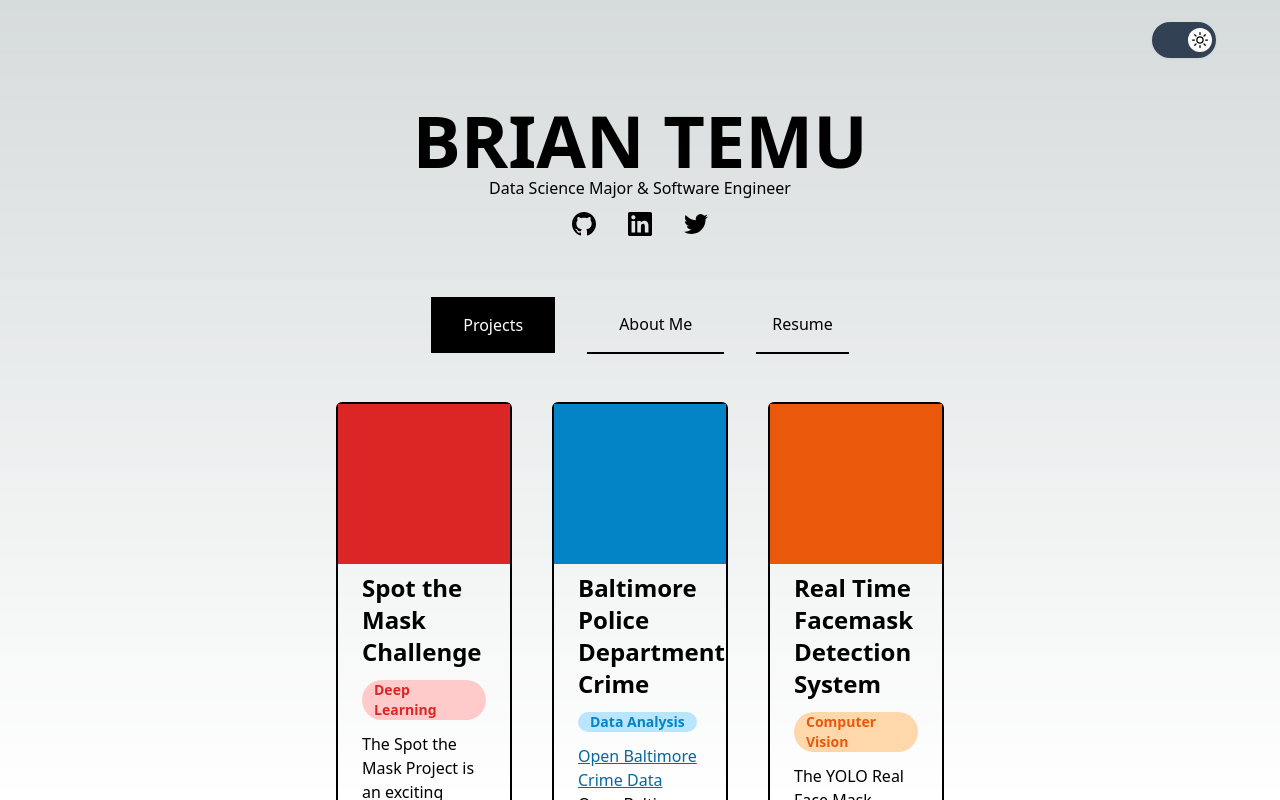
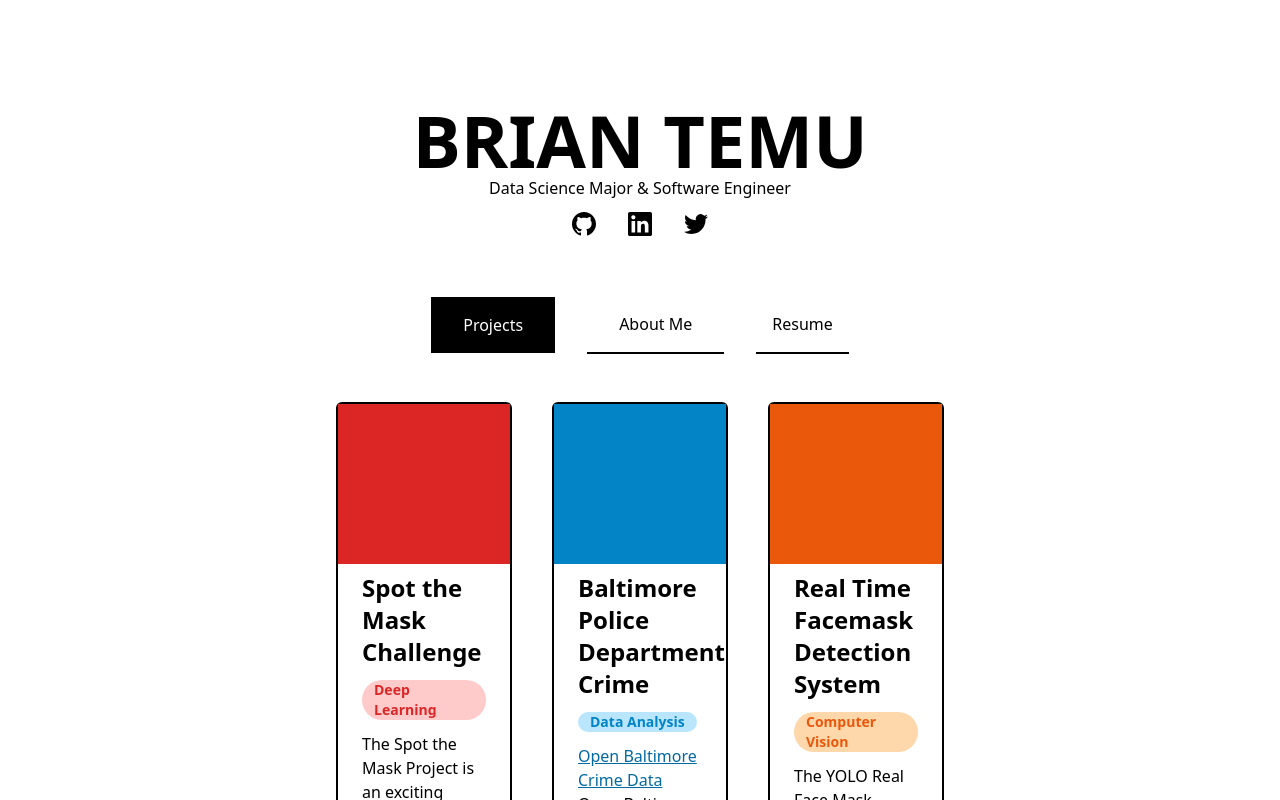
Before and after one commit to iam-dante/portifolio, a Next.js app: page / in a window 1280 px wide. Shown: the top 800 px of the page. Built offline with nearby package versions, Linux system fonts and the light colour scheme.

Commit message:
ADD: Analytics

```diff
--- a/package.json
+++ b/package.json
@@ -10,6 +10,7 @@
   },
   "dependencies": {
     "@headlessui/react": "^1.7.17",
+    "@vercel/analytics": "^1.1.1",
     "next": "14.0.3",
     "react": "^18",
     "react-dom": "^18"
--- a/pages/_app.tsx
+++ b/pages/_app.tsx
@@ -1,6 +1,12 @@
-import '@/styles/globals.css'
-import type { AppProps } from 'next/app'
+import "@/styles/globals.css";
+import type { AppProps } from "next/app";
+import { Analytics } from "@vercel/analytics/react";
 
 export default function App({ Component, pageProps }: AppProps) {
-  return <Component {...pageProps} />
+  return (
+    <>
+      <Component {...pageProps} />
+      <Analytics />
+    </>
+  );
 }
--- a/pages/index.tsx
+++ b/pages/index.tsx
@@ -1,6 +1,7 @@
+"use client";
+
 import Head from "next/head";
-import Image from "next/image";
-
+import React from "react";
 import { useState } from "react";
 import { Switch } from "@headlessui/react";
 import { Tab } from "@headlessui/react";
@@ -11,6 +12,8 @@ import { GithubICon, LinkedInIcon, TwitterIcon } from "../internal/icons";
 
 const Home = (): JSX.Element => {
   const [enabled, setEnabled] = useState(true);
+
+
   function ThemeSwitch() {
     return (
       <Switch
@@ -63,8 +66,8 @@ const Home = (): JSX.Element => {
   }
 
   return (
-    <div className={` ${enabled ? "" : "dark"} `}>
-      <div className="h-auto">
+    <div className={` ${enabled ? "" : "dark"}`}>
+      <div className="h-auto bg-white">
         <Head>
           <title>Hellow, Brian Here 👋 </title>
           <meta
@@ -79,13 +82,13 @@ const Home = (): JSX.Element => {
 
         <div className="h-screen  ">
           <div className="h-[10%] flex items-center dark:bg-black   px-4 md:px-16 justify-end drop-shadow-sm">
-            <ThemeSwitch />
+            {/* <ThemeSwitch /> */}
           </div>
 
           {/* main body*/}
 
-          <div className="min-h-full px-6 xl:px-24 dark:bg-black">
-            <div className="py-6 flex justify-center">
+          <div className="min-h-full px-6 xl:px-24 dark:bg-black bg-white">
+            <div className="py-6 flex justify-center bg-white dark:bg-black">
               <div>
                 <div className="flex flex-col items-center">
                   <h1 className="font-semibold text-3xl xl:text-7xl uppercase dark:text-white">
--- a/tailwind.config.ts
+++ b/tailwind.config.ts
@@ -15,6 +15,7 @@ const config: Config = {
       },
     },
   },
+  darkMode: 'media',
   plugins: [],
 }
 export default config
```
Also changed, not shown: 2 other files (tests, documents, lock files or other folders).
